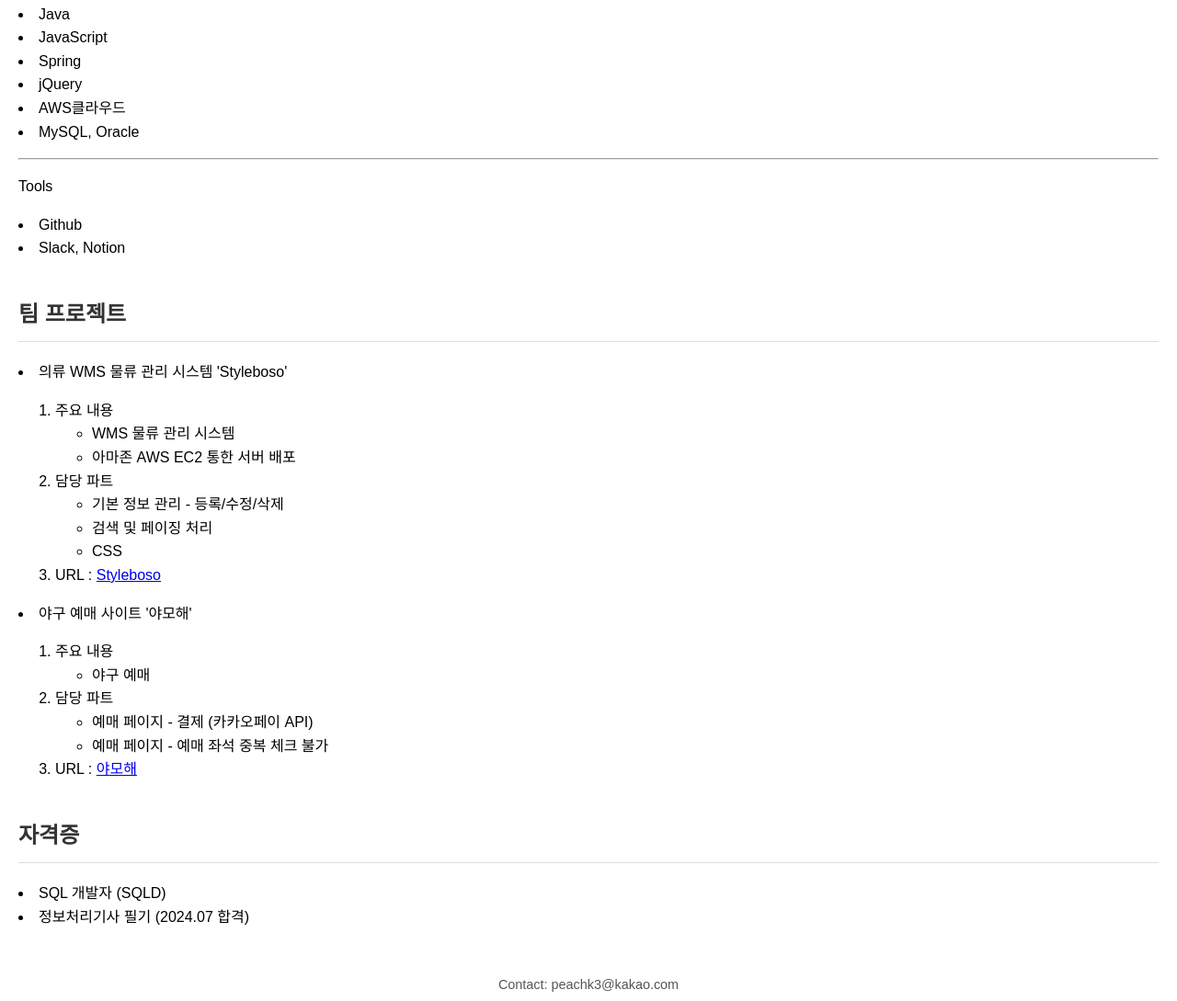
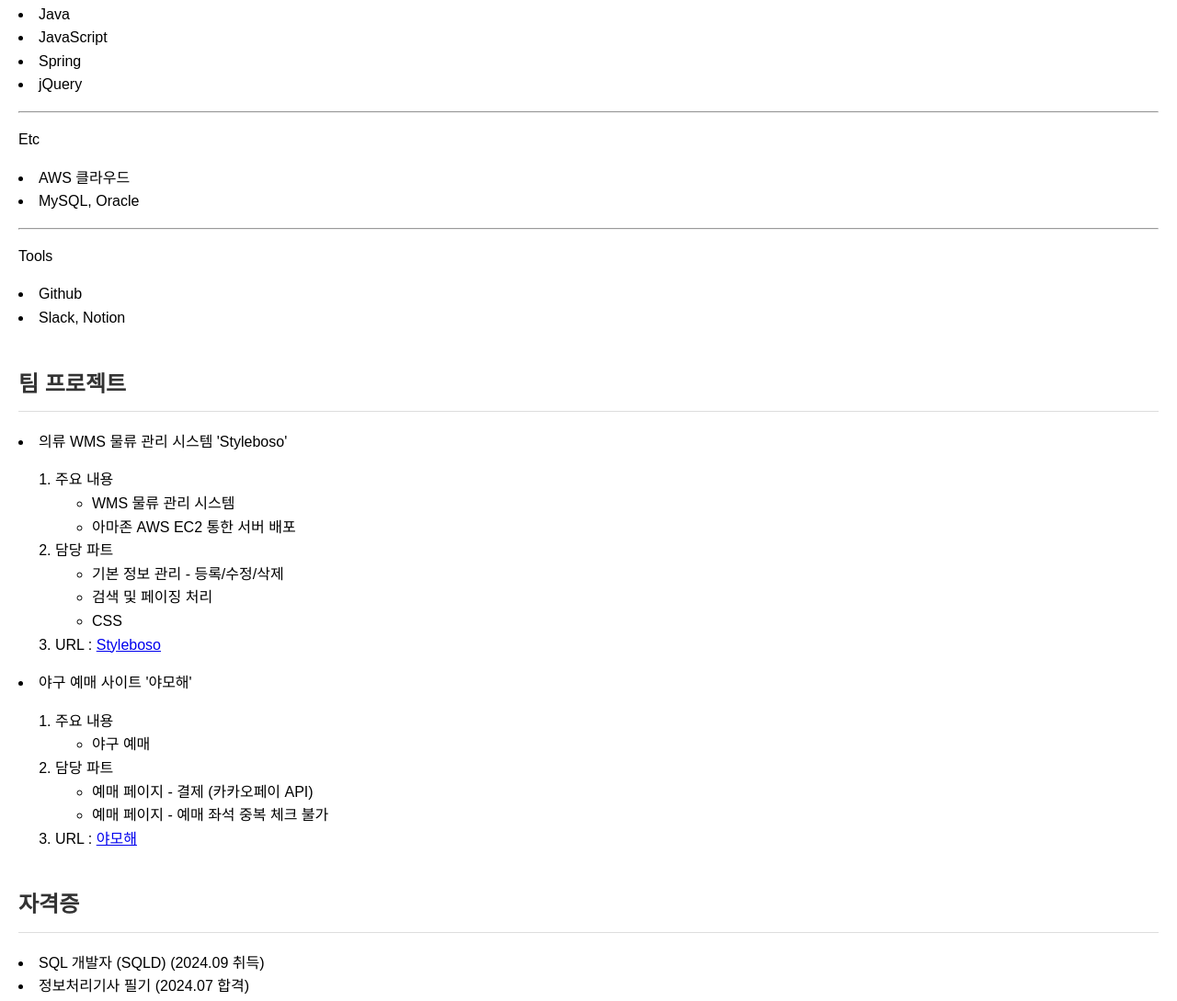
Before and after one commit to peachk3/peachk3.github.io, a plain HTML site: page index.html in a window 1280 px wide. Shown: the part 869-1958 px from the top of the page at 92% size. Drawn offline with Linux system fonts and the light colour scheme.

Commit message:
Update index.html

```diff
--- a/index.html
+++ b/index.html
@@ -15,7 +15,7 @@
     <p>Email : <a href="pdk1896@kakao.com">pdk1896@kakao.com</a></p>
     <p>Phone : 010-7447-1896</p>
 
-    <p>Github <a href="https://github.com/peachk3">https://github.com/peachk3</a></p>
+    <p>Github : <a href="https://github.com/peachk3">https://github.com/peachk3</a></p>
 
     <section>
         <h2>About Me</h2>
@@ -29,8 +29,8 @@
     <section>
         <h2>학력</h2>
         <p>
+            <li>2024.02 ~ 2024.08  AWS 클라우드 기반 자바 스프링 개발자 교육과정 (아이티윌 부산교육센터)</li>
             <li>2018.03 ~ 2023.02  경성대학교 문화콘텐츠학과, 문화기획학과(복수전공) 졸업 / 학점 3.78</li>
-            <li>2024.02 ~ 2024.08  AWS 클라우드 기반 자바 스프링 개발자 교육과정 (아이티윌 부산교육센터)</li>
         </p>
     </section>
 
@@ -46,9 +46,11 @@
             <li> JavaScript </li>
             <li> Spring </li>
             <li> jQuery </li>
-            <li> AWS클라우드 </li>
-            <li>MySQL, Oracle</li>
-
+        </p>
+        <hr>
+        <p>Etc
+            <li> AWS 클라우드 </li>
+            <li> MySQL, Oracle</li>
         </p>
 
         <hr>
@@ -101,7 +103,7 @@
     <section>
         <h2>자격증</h2>
         <p>
-            <li>SQL 개발자 (SQLD)</li>
+            <li>SQL 개발자 (SQLD) (2024.09 취득)</li>
             <li>정보처리기사 필기 (2024.07 합격)</li>
         </p>
     </section>
```
